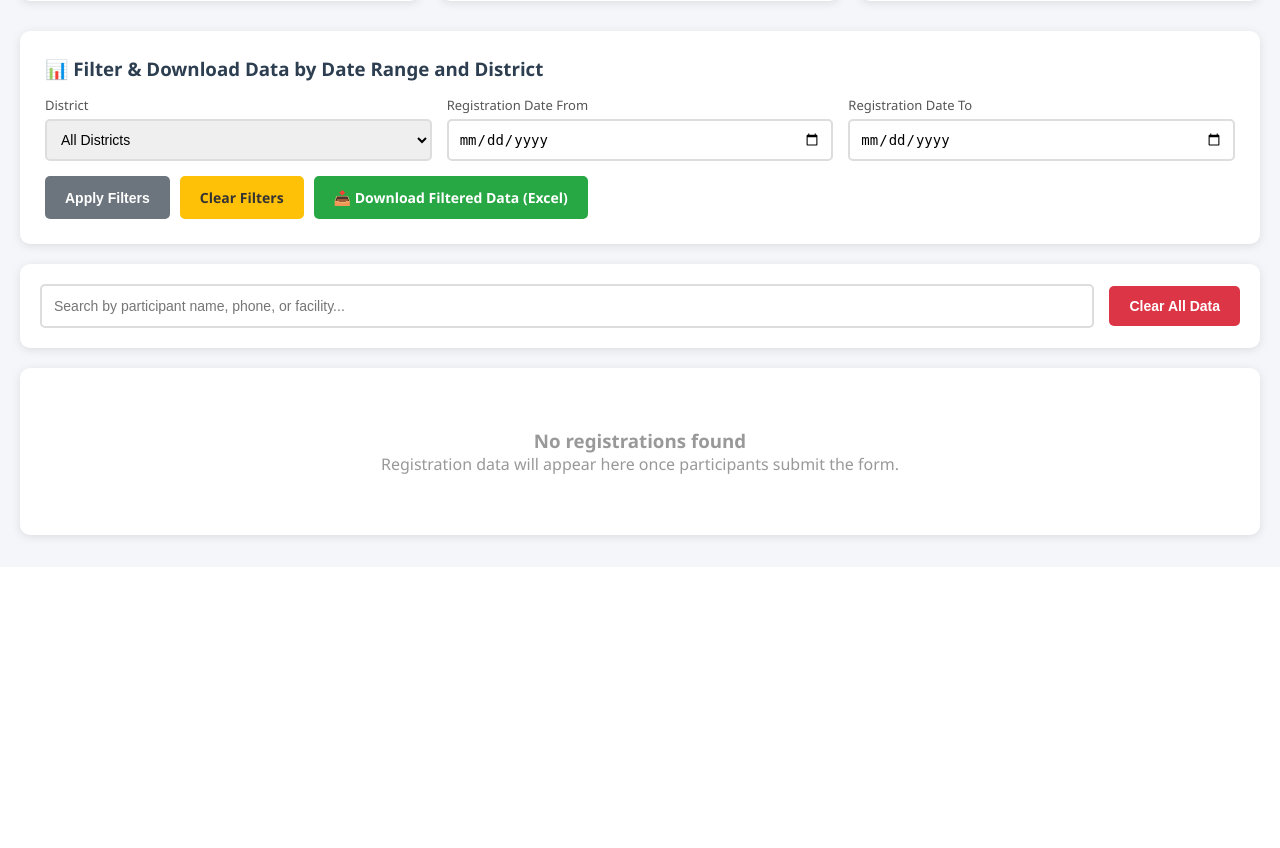
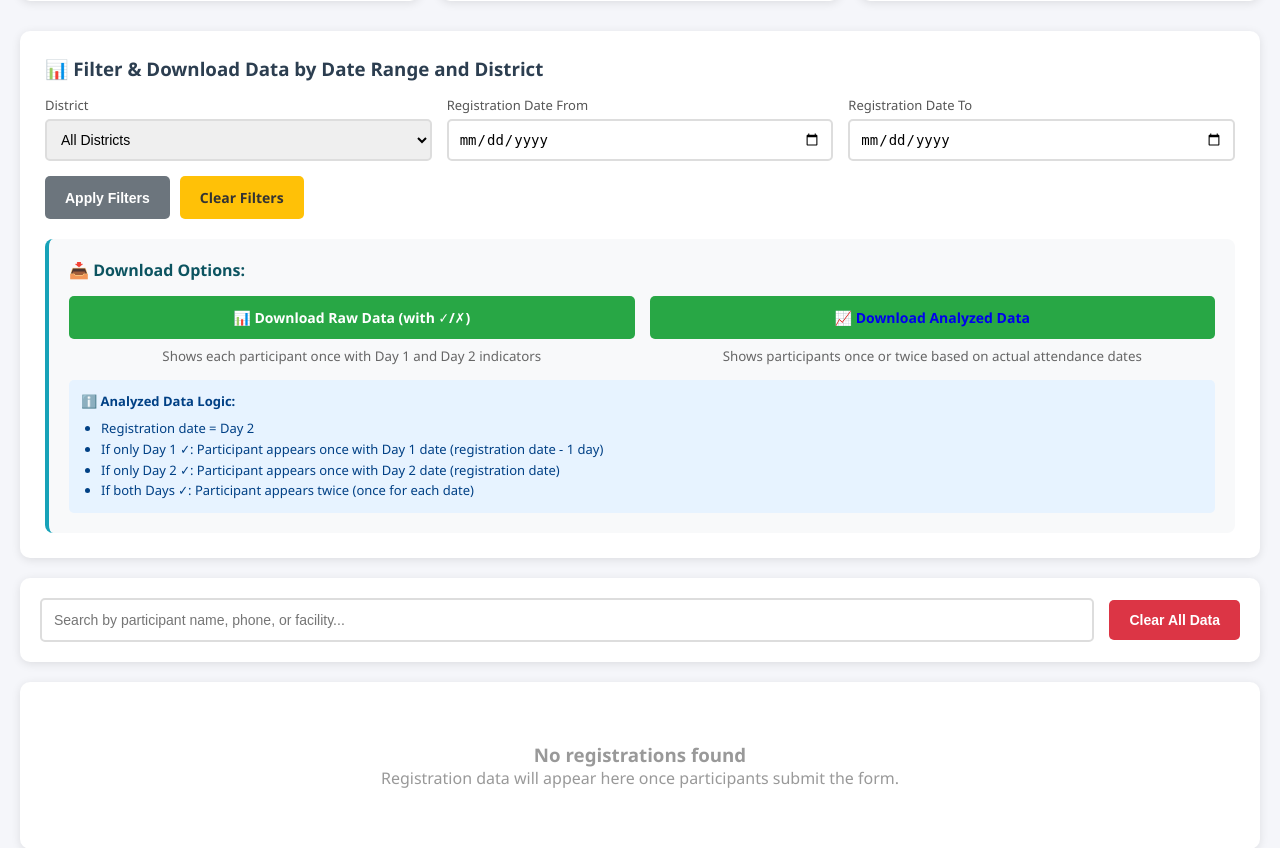
Before and after one commit to Isaac25-lgtm/CHAI, a Flask app: page /admin/dashboard in a window 1280 px wide. Shown: the part 233-1081 px from the top of the page. Before the commit the page ends 776 px from the top, so only its background shows below. Run offline with Flask 3, Linux system fonts and the light colour scheme; the visitor is signed in with stand-in values (Sample User, id 1); data that the repository does not hold is empty.

Commit message:
Add analyzed download option with two download buttons (Raw and Analyzed data)

```diff
--- a/app.py
+++ b/app.py
@@ -219,7 +219,7 @@ def download_excel():
     # Create Excel workbook
     wb = openpyxl.Workbook()
     ws = wb.active
-    ws.title = "Participant Registration"
+    ws.title = "Raw Data"
 
     # Define styles
     header_fill = PatternFill(start_color="2B5097", end_color="2B5097", fill_type="solid")
@@ -298,7 +298,163 @@ def download_excel():
     output.seek(0)
 
     # Create filename with filter info
-    filename_parts = ['participant_registrations']
+    filename_parts = ['participant_registrations_RAW']
+    if district:
+        filename_parts.append(district.replace(' ', '_'))
+    if date_from or date_to:
+        if date_from and date_to:
+            filename_parts.append(f'{date_from}_to_{date_to}')
+        elif date_from:
+            filename_parts.append(f'from_{date_from}')
+        elif date_to:
+            filename_parts.append(f'until_{date_to}')
+    filename_parts.append(datetime.now().strftime('%Y%m%d_%H%M%S'))
+    filename = '_'.join(filename_parts) + '.xlsx'
+
+    return send_file(
+        output,
+        mimetype='application/vnd.openxmlformats-officedocument.spreadsheetml.sheet',
+        as_attachment=True,
+        download_name=filename
+    )
+
+@app.route('/admin/download/analyzed')
+@login_required
+def download_analyzed():
+    # Get same filters as dashboard
+    district = request.args.get('district', '')
+    date_from = request.args.get('date_from', '')
+    date_to = request.args.get('date_to', '')
+
+    # Build query with filters
+    query = Registration.query
+
+    if district:
+        query = query.filter(Registration.district == district)
+
+    if date_from:
+        try:
+            date_from_obj = datetime.strptime(date_from, '%Y-%m-%d').date()
+            query = query.filter(Registration.registration_date >= date_from_obj)
+        except:
+            pass
+
+    if date_to:
+        try:
+            date_to_obj = datetime.strptime(date_to, '%Y-%m-%d').date()
+            query = query.filter(Registration.registration_date <= date_to_obj)
+        except:
+            pass
+
+    registrations = query.order_by(Registration.submitted_at.desc()).all()
+
+    # Create Excel workbook
+    wb = openpyxl.Workbook()
+    ws = wb.active
+    ws.title = "Analyzed Attendance"
+
+    # Define styles
+    header_fill = PatternFill(start_color="2B5097", end_color="2B5097", fill_type="solid")
+    header_font = Font(name="Calibri", size=11, bold=True, color="FFFFFF")
+    header_alignment = Alignment(horizontal="center", vertical="center", wrap_text=True)
+
+    cell_font = Font(name="Calibri", size=11)
+    cell_alignment = Alignment(vertical="center")
+    center_alignment = Alignment(horizontal="center", vertical="center")
+
+    thin_border = Border(
+        left=Side(style='thin', color='000000'),
+        right=Side(style='thin', color='000000'),
+        top=Side(style='thin', color='000000'),
+        bottom=Side(style='thin', color='000000')
+    )
+
+    # Headers for ANALYZED data (no Day 1/Day 2 columns, just Attendance Date)
+    headers = ['No.', "Participant's Name", 'Cadre', 'Duty Station (Facility)', 'District',
+               'Attendance Date', 'Mobile Number Registered',
+               'Names Registered on Mobile Money (First & Last Names)']
+
+    ws.append(headers)
+
+    # Style header row
+    for cell in ws[1]:
+        cell.fill = header_fill
+        cell.font = header_font
+        cell.alignment = header_alignment
+        cell.border = thin_border
+
+    # Set row height for header
+    ws.row_dimensions[1].height = 35
+
+    # Add ANALYZED data - participants appear once or twice based on attendance
+    row_num = 1
+    for reg in registrations:
+        # Registration date is considered Day 2
+        registration_date = reg.registration_date
+        day1_date = registration_date - timedelta(days=1)
+
+        # If Day 1 is checked, add a row with Day 1 date
+        if reg.day1:
+            row_num += 1
+            row = [
+                row_num - 1,
+                reg.participant_name,
+                reg.cadre,
+                reg.facility,
+                reg.district,
+                day1_date.strftime('%Y-%m-%d'),
+                reg.mobile_number,
+                reg.mm_registered_names
+            ]
+            ws.append(row)
+
+            # Style data cells
+            for col_num, cell in enumerate(ws[row_num], start=1):
+                cell.font = cell_font
+                cell.border = thin_border
+                cell.alignment = cell_alignment
+
+                # Center align number and date columns
+                if col_num in [1, 6]:
+                    cell.alignment = center_alignment
+
+        # If Day 2 is checked, add a row with Day 2 date (registration date)
+        if reg.day2:
+            row_num += 1
+            row = [
+                row_num - 1,
+                reg.participant_name,
+                reg.cadre,
+                reg.facility,
+                reg.district,
+                registration_date.strftime('%Y-%m-%d'),
+                reg.mobile_number,
+                reg.mm_registered_names
+            ]
+            ws.append(row)
+
+            # Style data cells
+            for col_num, cell in enumerate(ws[row_num], start=1):
+                cell.font = cell_font
+                cell.border = thin_border
+                cell.alignment = cell_alignment
+
+                # Center align number and date columns
+                if col_num in [1, 6]:
+                    cell.alignment = center_alignment
+
+    # Set column widths
+    column_widths = [6, 28, 20, 35, 20, 18, 25, 45]
+    for idx, width in enumerate(column_widths, start=1):
+        ws.column_dimensions[openpyxl.utils.get_column_letter(idx)].width = width
+
+    # Save to bytes
+    output = io.BytesIO()
+    wb.save(output)
+    output.seek(0)
+
+    # Create filename with filter info
+    filename_parts = ['participant_attendance_ANALYZED']
     if district:
         filename_parts.append(district.replace(' ', '_'))
     if date_from or date_to:
--- a/templates/admin_dashboard.html
+++ b/templates/admin_dashboard.html
@@ -368,8 +368,39 @@
                 <div class="filter-actions">
                     <button type="submit" class="btn btn-filter">Apply Filters</button>
                     <a href="/admin/dashboard" class="btn btn-reset">Clear Filters</a>
-                    <a href="/admin/download/excel?district={{ selected_district }}&date_from={{ date_from }}&date_to={{ date_to }}"
-                       class="btn btn-primary">📥 Download Filtered Data (Excel)</a>
+                </div>
+
+                <div style="margin-top: 20px; padding: 20px; background: #f8f9fa; border-radius: 8px; border-left: 4px solid #17a2b8;">
+                    <h4 style="color: #0c5460; margin-bottom: 15px; font-size: 16px;">📥 Download Options:</h4>
+                    <div style="display: grid; grid-template-columns: repeat(auto-fit, minmax(300px, 1fr)); gap: 15px;">
+                        <div>
+                            <a href="/admin/download/excel?district={{ selected_district }}&date_from={{ date_from }}&date_to={{ date_to }}"
+                               class="btn btn-primary" style="width: 100%; display: block; text-align: center;">
+                                📊 Download Raw Data (with ✓/✗)
+                            </a>
+                            <small style="display: block; margin-top: 8px; color: #666; text-align: center;">
+                                Shows each participant once with Day 1 and Day 2 indicators
+                            </small>
+                        </div>
+                        <div>
+                            <a href="/admin/download/analyzed?district={{ selected_district }}&date_from={{ date_from }}&date_to={{ date_to }}"
+                               class="btn btn-success" style="width: 100%; display: block; text-align: center; background: #28a745;">
+                                📈 Download Analyzed Data
+                            </a>
+                            <small style="display: block; margin-top: 8px; color: #666; text-align: center;">
+                                Shows participants once or twice based on actual attendance dates
+                            </small>
+                        </div>
+                    </div>
+                    <div style="margin-top: 15px; padding: 12px; background: #e7f3ff; border-radius: 5px; font-size: 13px; color: #004085;">
+                        <strong>ℹ️ Analyzed Data Logic:</strong>
+                        <ul style="margin: 8px 0 0 20px; line-height: 1.6;">
+                            <li>Registration date = Day 2</li>
+                            <li>If only Day 1 ✓: Participant appears once with Day 1 date (registration date - 1 day)</li>
+                            <li>If only Day 2 ✓: Participant appears once with Day 2 date (registration date)</li>
+                            <li>If both Days ✓: Participant appears twice (once for each date)</li>
+                        </ul>
+                    </div>
                 </div>
             </form>
         </div>
```
